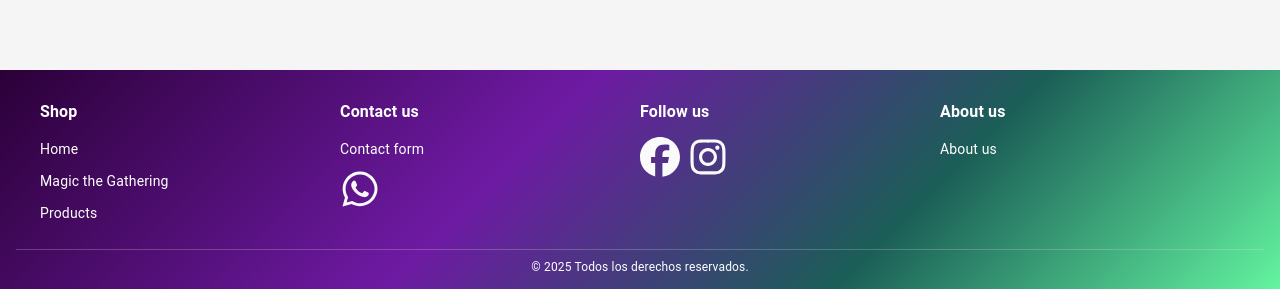
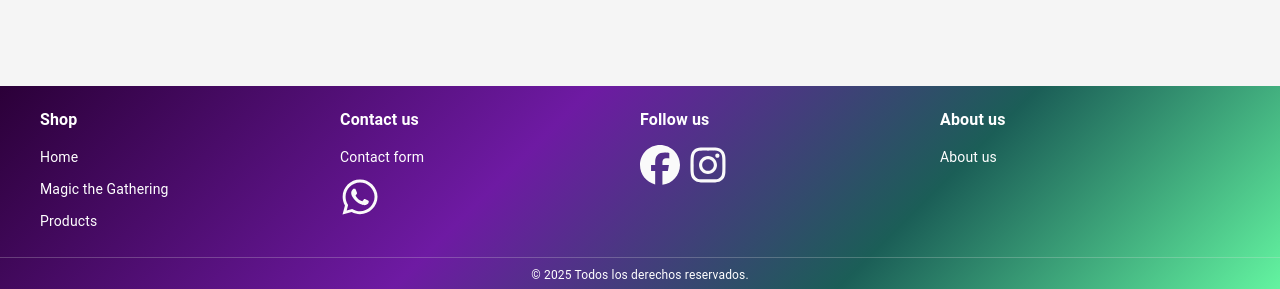
Before and after one commit to fabianWebDev/mochi-cosmetics-fe, a React (Vite) app: page /login in a window 1280 px wide. Shown: the part 508-797 px from the top of the page. Built offline with nearby package versions, Linux system fonts and the light colour scheme; no server answers; a web font is replaced by a local one.

Commit message:
Footer UI Update

```diff
--- a/src/components/ui/layout/Footer.module.css
+++ b/src/components/ui/layout/Footer.module.css
@@ -1,6 +1,5 @@
 .footer_container {
     width: 100%;
-    padding: 0.5rem 1rem;
     display: flex;
     flex-direction: column;
     align-items: center;
```
